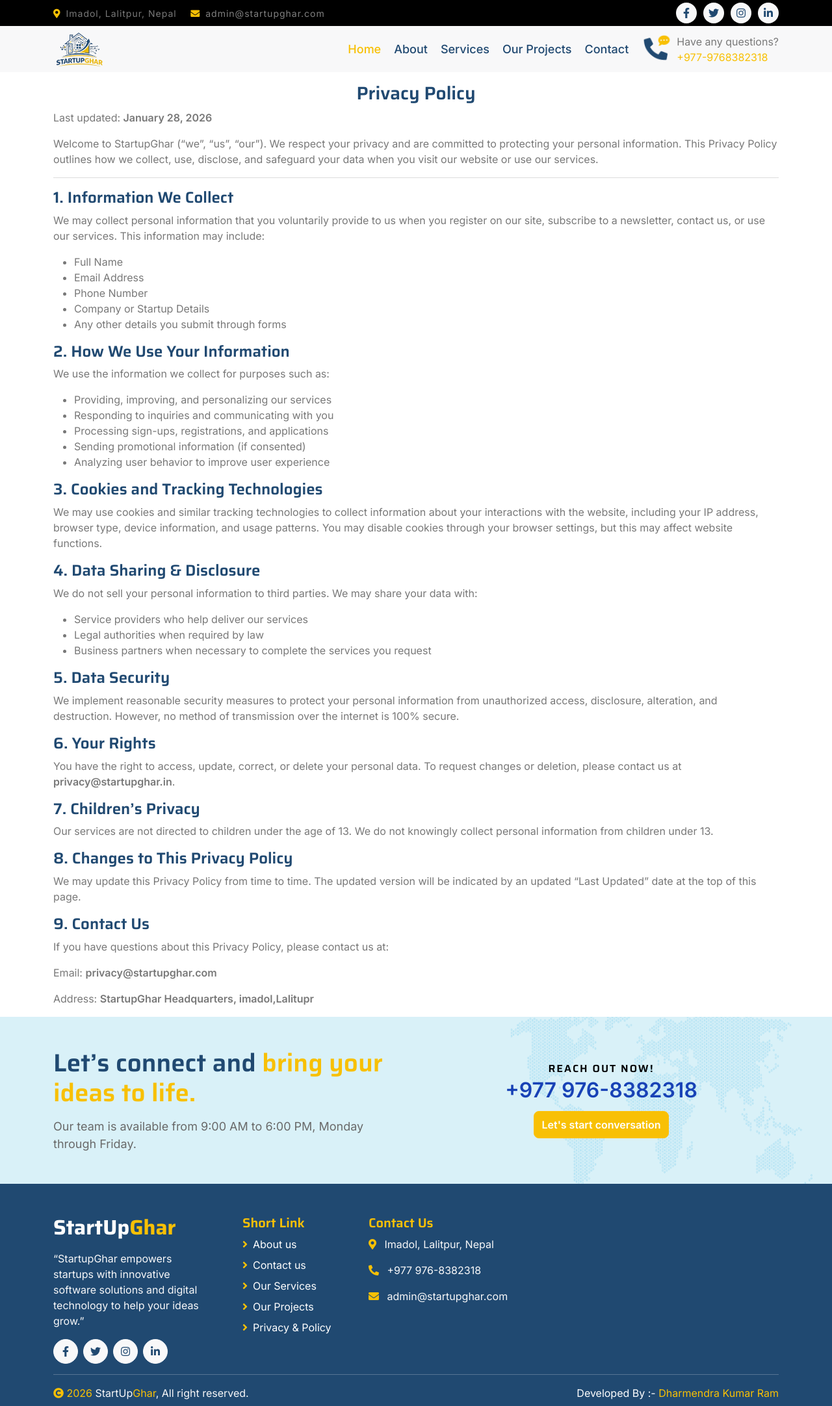
After one commit to developerdharmendra/startupghar, a Django app: page /privacy-policy/ in a window 1280 px wide. The commit adds this page. Shown: the whole page at 65% size. Run offline with Django 5.2, Linux system fonts and the light colour scheme; some libraries are stand-ins or nearby versions; grey boxes are pictures that could not be loaded.

Commit message:
finish up to all

```diff
--- a/core/urls.py
+++ b/core/urls.py
@@ -3,4 +3,6 @@
 
 urlpatterns = [
     path("", views.home, name="home"),
+    path("projects/<slug:project_slug>/", views.project_detail, name="project_detail"),
+    path("privacy-policy/", views.privacy_policy, name="privacy_policy"),
 ]
--- a/core/views.py
+++ b/core/views.py
@@ -10,8 +10,9 @@
     members = Member.objects.all()
     team_members = Team.objects.all()
     testimonials = Testimonial.objects.filter(is_active=True)
+    projects = Project.objects.all()
     context={
-        "hero_images": HeroSectionImage.objects.filter(is_active=True),
+        "hero_images": HeroSection.objects.filter(is_active=True),
         "total_status": total_status,
         "about_us": about_us,
         "services": services,
@@ -19,5 +20,16 @@
         "members": members,
         "team_members": team_members,
         "testimonials": testimonials,
+        "projects": projects,
     }
     return render(request, "index.html", context=context)
+
+def project_detail(request, project_slug):
+    project = Project.objects.get(slug=project_slug)
+    context = {
+        "project": project,
+    }
+    return render(request, "project_detail.html", context=context)
+
+def privacy_policy(request):
+    return render(request, "privacy_policy.html")
--- a/templates/partials/footer.html
+++ b/templates/partials/footer.html
@@ -29,11 +29,11 @@
             <div class="cta__wrap--one text-center">
               <h6 class="mb-0">Reach out now!</h6>
               <p class="call-us mb-0">
-                <a href="tel:9764632928">+977-9764632928</a>
+                <a href="tel:9768382318">+977 976-8382318</a>
               </p>
               <div class="mt-2">
                 <a
-                  href="https://wa.me/9779764632928"
+                  href="https://wa.me/9779768382318"
                   target="_blank"
                   class="btn py-2 carousel-content-btn1 btn-warning"
                   ><span>Let's start conversation</span></a
@@ -54,7 +54,7 @@
       <div class="container pt-5">
         <div class="row g-5">
           <div class="col-lg-3 col-md-6">
-            <a href="index.html">
+            <a href="{% url 'home' %}">
               <h2 class="text-white fw-bold d-block">
                 StartUp<span class="text-warning">Ghar</span>
               </h2>
@@ -89,22 +89,22 @@
           <div class="col-lg-2 col-md-6">
             <a href="#" class="h5 text-warning">Short Link</a>
             <div class="mt-2 d-flex flex-column short-link">
-              <a href="#aboutus" class="mb-2 text-white"
+              <a href="{% url 'home' %}#aboutus" class="mb-2 text-white"
                 ><i class="fas fa-angle-right text-warning me-2"></i>About us</a
               >
-              <a href="" class="mb-2 text-white"
+              <a href="{% url 'home' %}#footer" class="mb-2 text-white"
                 ><i class="fas fa-angle-right text-warning me-2"></i>Contact
                 us</a
               >
-              <a href="" class="mb-2 text-white"
+              <a href="{% url 'home' %}#services" class="mb-2 text-white"
                 ><i class="fas fa-angle-right text-warning me-2"></i>Our
                 Services</a
               >
-              <a href="" class="mb-2 text-white"
+              <a href="{% url 'home' %}#projects" class="mb-2 text-white"
                 ><i class="fas fa-angle-right text-warning me-2"></i>Our
                 Projects</a
               >
-              <a href="" class="mb-2 text-white"
+              <a href="{% url 'privacy_policy' %}" class="mb-2 text-white"
                 ><i class="fas fa-angle-right text-warning me-2"></i>Privacy &
                 Policy</a
               >
@@ -115,12 +115,11 @@
             <a href="#" class="h5 text-warning">Contact Us</a>
             <div class="text-white mt-2 d-flex flex-column contact-link">
               <a href="#" class="pb-2 text-light"
-                ><i class="fas fa-map-marker-alt text-warning me-2"></i> Lahan,
-                Siraha, Nepal</a
+                ><i class="fas fa-map-marker-alt text-warning me-2"></i> Imadol, Lalitpur, Nepal</a
               >
               <a href="#" class="py-2 text-light"
                 ><i class="fas fa-phone-alt text-warning me-2"></i>
-                +977-9764632928</a
+                +977 976-8382318</a
               >
               <a href="#" class="py-2 text-light"
                 ><i class="fas fa-envelope text-warning me-2"></i>
--- a/templates/partials/navbar.html
+++ b/templates/partials/navbar.html
@@ -8,7 +8,7 @@
             <small class="me-3 text-white-100"
               ><a href="#"
                 ><i class="fas fa-map-marker-alt me-2 text-warning"></i></a
-              >Lahan, Siraha, Nepal</small
+              >Imadol, Lalitpur, Nepal</small
             >
             <small class="me-3 text-white-50"
               ><a href="mailto:admin@startupghar.com" class="text-white-50"
@@ -64,20 +64,20 @@
             class="collapse navbar-collapse bg-transparent"
             id="navbarCollapse"
           >
-            <div class="navbar-nav ms-auto p-0 me-2">
+            <div class="navbar-nav ms-auto p-0 me-3">
               <a
                 href="{% url 'home' %}"
                 class="nav-item nav-link active text-warning ms-md-5"
                 >Home</a
               >
-              <a href="#aboutus" class="nav-item nav-link">About</a>
+              <a href="{% url 'home' %}#aboutus" class="nav-item nav-link">About</a>
 
-              <a href="#services" class="nav-item nav-link">Services</a>
+              <a href="{% url 'home' %}#services" class="nav-item nav-link">Services</a>
 
-              <a href="ourproject.html" class="nav-item nav-link"
+              <a href="{% url 'home' %}#projects" class="nav-item nav-link"
                 >Our Projects</a
               >
-              <a href="#footer" class="nav-item nav-link">Contact</a>
+              <a href="{% url 'home' %}#footer" class="nav-item nav-link">Contact</a>
             </div>
           </div>
           <div class="d-none d-xl-flex flex-shirink-0">
@@ -86,7 +86,7 @@
               class="d-flex align-items-center justify-content-center me-3"
             >
               <a
-                href="https://wa.me/9779764632928"
+                href="https://wa.me/9779768382318"
                 target="_blank"
                 class="position-relative animated tada infinite"
               >
@@ -99,10 +99,10 @@
             <div class="d-flex flex-column">
               <span class="text-dark-50">Have any questions?</span>
               <a
-                href="https://wa.me/9779764632928"
+                href="https://wa.me/9779768382318"
                 target="_blank"
                 class="text-warning"
-                >+977-9764632928</a
+                >+977-9768382318</a
               >
             </div>
           </div>
--- /dev/null
+++ b/templates/privacy_policy.html
@@ -0,0 +1,77 @@
+{% extends "base.html" %}
+{% load static %}
+
+{% block title %}Privacy Policy – {{ SITE_NAME }}{% endblock title %}
+
+{% block content %}
+<div class="container my-3">
+    <h3 class="text-center text-primary">Privacy Policy</h3>
+
+    <p>Last updated: <strong>January 28, 2026</strong></p>
+    <p>
+      Welcome to StartupGhar (“we”, “us”, “our”). We respect your privacy and are committed to protecting your personal information. This Privacy Policy outlines how we collect, use, disclose, and safeguard your data when you visit our website or use our services.
+    </p>
+    <hr>
+    <h4 class="text-primary">1. Information We Collect</h4>
+    <p>We may collect personal information that you voluntarily provide to us when you register on our site, subscribe to a newsletter, contact us, or use our services. This information may include:</p>
+    <ul>
+      <li>Full Name</li>
+      <li>Email Address</li>
+      <li>Phone Number</li>
+      <li>Company or Startup Details</li>
+      <li>Any other details you submit through forms</li>
+    </ul>
+
+    <h4 class="text-primary">2. How We Use Your Information</h4>
+    <p>We use the information we collect for purposes such as:</p>
+    <ul>
+      <li>Providing, improving, and personalizing our services</li>
+      <li>Responding to inquiries and communicating with you</li>
+      <li>Processing sign-ups, registrations, and applications</li>
+      <li>Sending promotional information (if consented)</li>
+      <li>Analyzing user behavior to improve user experience</li>
+    </ul>
+
+    <h4 class="text-primary">3. Cookies and Tracking Technologies</h4>
+    <p>
+      We may use cookies and similar tracking technologies to collect information about your interactions with the website, including your IP address, browser type, device information, and usage patterns. You may disable cookies through your browser settings, but this may affect website functions.
+    </p>
+
+    <h4 class="text-primary">4. Data Sharing & Disclosure</h4>
+    <p>
+      We do not sell your personal information to third parties. We may share your data with:
+    </p>
+    <ul>
+      <li>Service providers who help deliver our services</li>
+      <li>Legal authorities when required by law</li>
+      <li>Business partners when necessary to complete the services you request</li>
+    </ul>
+
+    <h4 class="text-primary">5. Data Security</h4>
+    <p>
+      We implement reasonable security measures to protect your personal information from unauthorized access, disclosure, alteration, and destruction. However, no method of transmission over the internet is 100% secure.
+    </p>
+
+    <h4 class="text-primary">6. Your Rights</h4>
+    <p>
+      You have the right to access, update, correct, or delete your personal data. To request changes or deletion, please contact us at <strong>privacy@startupghar.in</strong>.
+    </p>
+
+    <h4 class="text-primary">7. Children’s Privacy</h4>
+    <p>
+      Our services are not directed to children under the age of 13. We do not knowingly collect personal information from children under 13.
+    </p>
+
+    <h4 class="text-primary">8. Changes to This Privacy Policy</h4>
+    <p>
+      We may update this Privacy Policy from time to time. The updated version will be indicated by an updated “Last Updated” date at the top of this page.
+    </p>
+
+    <h4 class="text-primary">9. Contact Us</h4>
+    <p>
+      If you have questions about this Privacy Policy, please contact us at:
+    </p>
+    <p>Email: <strong>privacy@startupghar.com</strong></p>
+    <p>Address: <strong>StartupGhar Headquarters, imadol,Lalitupr</strong></p>
+  </div>
+{% endblock content %}
```
Also changed, not shown: core/admin.py (+22 -4 lines), core/models.py (+19 -2 lines), static/css/style.css (+22 -12 lines), templates/index.html (+17 -25 lines), templates/project_detail.html (added, +18 -0 lines).
